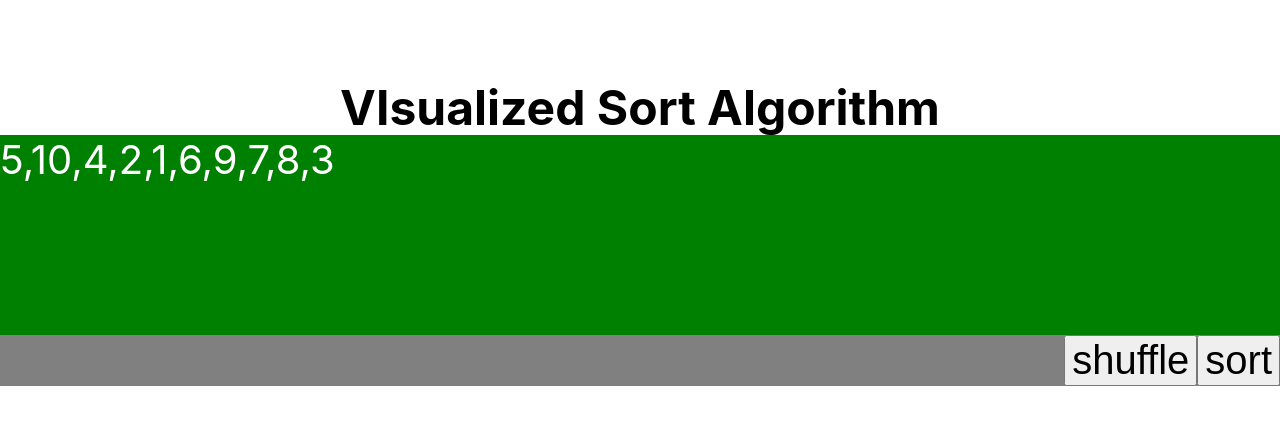
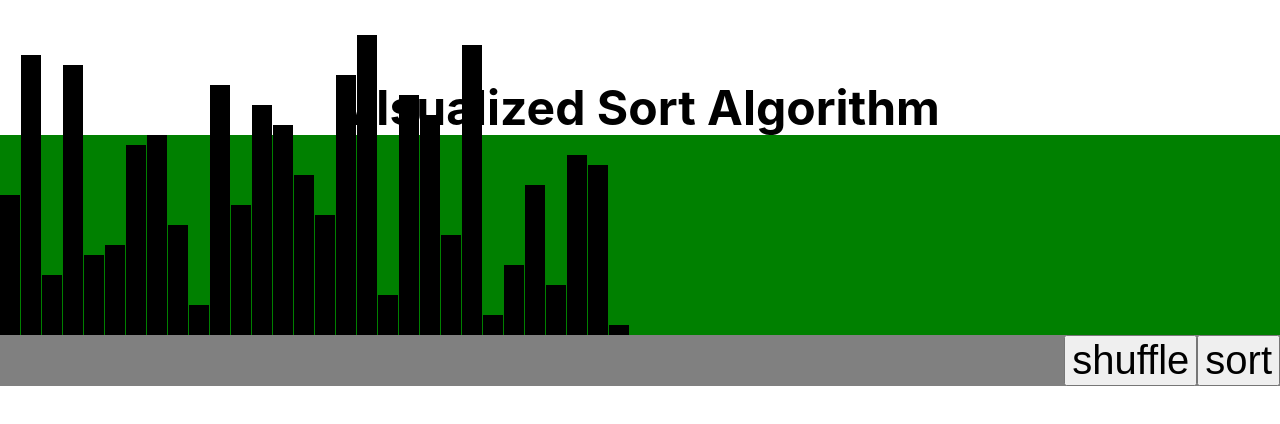
Before and after one commit to jerome-geek/visualized-sort-algorithm, a Next.js app: page / in a window 1280 px wide. Shown: the top 424 px of the page. Built offline with nearby package versions, Linux system fonts and the light colour scheme.

Commit message:
Apply Bar UI Component

```diff
--- /dev/null
+++ b/components/Bar.tsx
@@ -0,0 +1,34 @@
+import React, { FC } from "react";
+
+interface IPropsBar {
+  value: number;
+  index: number;
+}
+
+const Bar: FC<IPropsBar> = (props) => {
+  const { value, index } = props;
+  const style = {
+    height: value * 10,
+    transform: `translateX(${index * 21}px)`,
+  };
+
+  return (
+    <React.Fragment>
+      <div style={style} className="bar" />
+      <style jsx>{`
+        .bar {
+          position: absolute;
+          width: 20px;
+          background-color: #000;
+          bottom: 0;
+          display: flex;
+          align-items: end;
+          justify-content: center;
+          font-size: 15px;
+        }
+      `}</style>
+    </React.Fragment>
+  );
+};
+
+export default Bar;
--- a/components/InsertionSort.tsx
+++ b/components/InsertionSort.tsx
@@ -1,7 +1,9 @@
 import { useState } from "react";
 import { range, shuffle } from "lodash";
+import Bar from "./Bar";
 
-const getArr = () => shuffle(range(1, 11));
+const SIZE = 30;
+const getArr = () => shuffle(range(1, SIZE + 1));
 
 const swap = (arr: number[], a: number, b: number) => {
   const tmp = arr[a];
@@ -35,7 +37,11 @@ export default () => {
 
   return (
     <div>
-      <div className="board">{arr.join(",")}</div>
+      <div className="board">
+        {arr.map((value, i) => (
+          <Bar key={i} value={value} index={i} />
+        ))}
+      </div>
       <div className="buttonBox">
         <button onClick={handleShuffle}>shuffle</button>
         <button onClick={handleSort}>sort</button>
@@ -48,6 +54,7 @@ export default () => {
             color: white;
             background-color: green;
             font-size: 40px;
+            position: relative;
           }
           .buttonBox {
             width: 100%;
```
